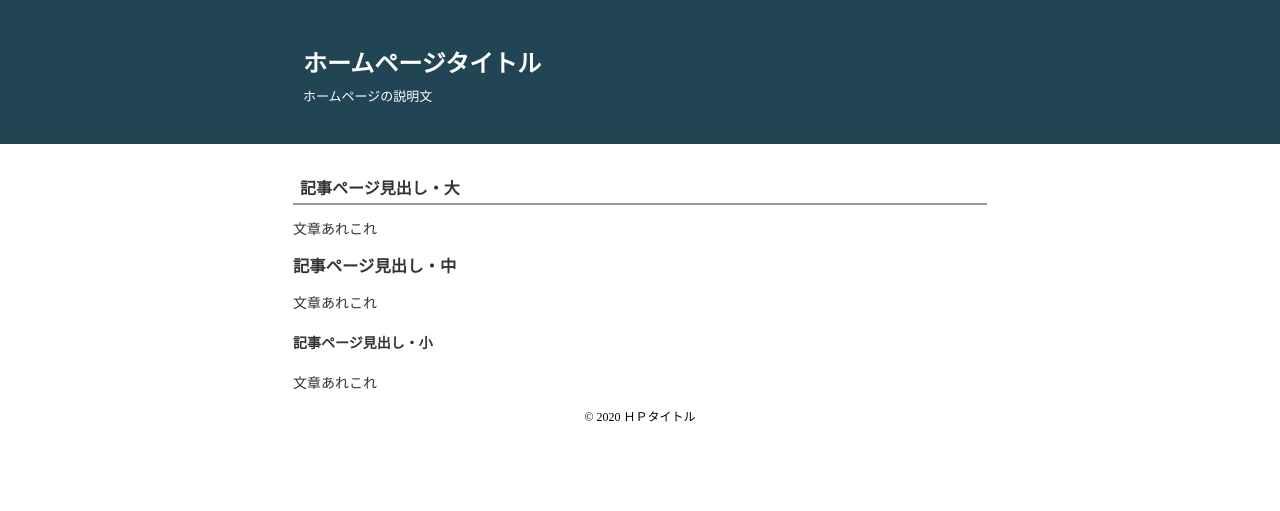
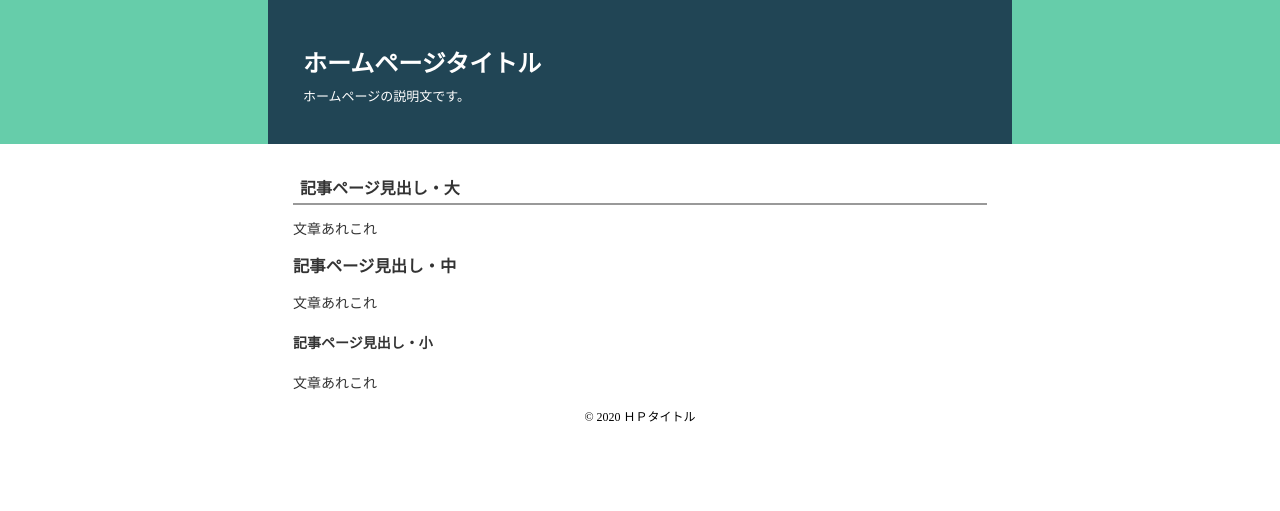
Before and after one commit to adsolgit002/new_project_002, a plain HTML site: page index.html in a window 1280 px wide. Drawn offline with Linux system fonts and the light colour scheme.

Commit message:
htmlのタイトル・説明文を更新 cssのヘッダーカラーを変更

```diff
--- a/index.css
+++ b/index.css
@@ -10,7 +10,7 @@ text-align:left;
 }
 #header {
 text-align:left;
-background-color:#214555;
+background-color:#66cdaa;
 }
 #head-inner {
 margin:0px auto 0px auto;
--- a/index.html
+++ b/index.html
@@ -5,7 +5,7 @@
 <meta http-equiv="Content-Type" content="text/html; charset=utf-8" />
 <meta http-equiv="Content-Style-Type" content="text/css" />
 <meta http-equiv="Content-Script-Type" content="text/javascript" />
-<title>ホームページタイトル</title>
+<title>ホームページ</title>
 <meta name="keywords" content="ページのキーワードA,B,C" />
 <meta name="description" content="ページの説明" />
 <link rel="stylesheet" href="index.css" type="text/css" />
@@ -13,7 +13,7 @@
 <body>
 <div id="outer">
 <div id="header"><div id="head-inner"><h1>ホームページタイトル</h1>
-<p class="description">ホームページの説明文</p></div>
+<p class="description">ホームページの説明文です。</p></div>
 </div>
 <div id="contents">
 <h2>記事ページ見出し・大</h2>
```
